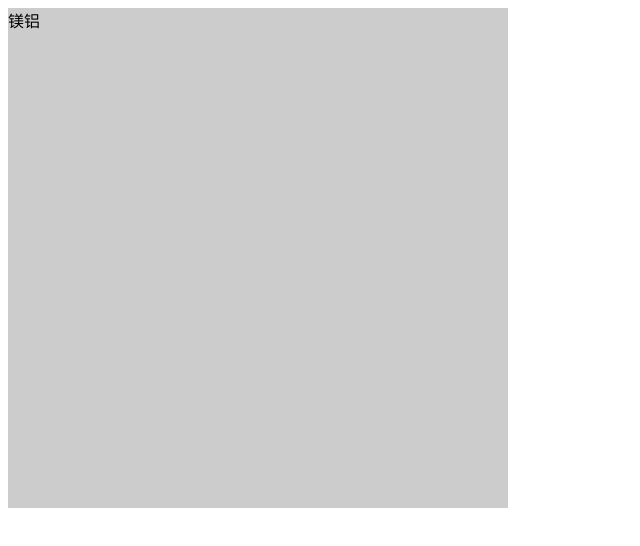
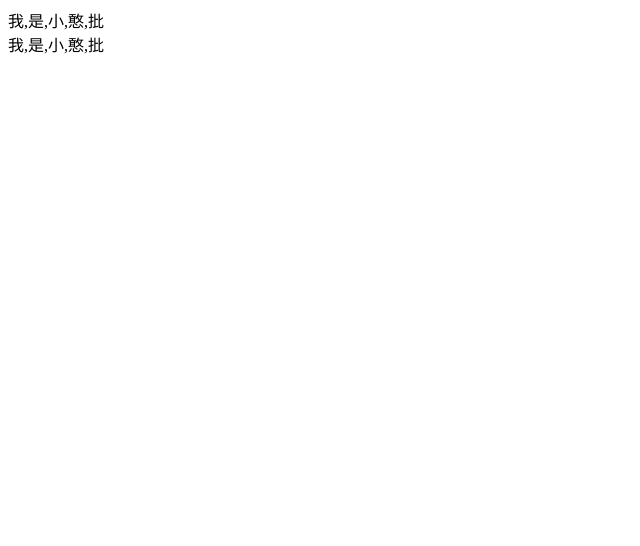
Before and after one commit to xuguojing-xgj/study-vue, a Vue app: page / in a window 1280 px wide. Shown: the top 546 px of the page, without its empty margins (0-640 px from the left). Built offline with nearby package versions, Linux system fonts and the light colour scheme.

Commit message:
v-text v-html

```diff
--- a/src/App.vue
+++ b/src/App.vue
@@ -1,17 +1,15 @@
 <template>
-    <div class="app">
-        {{ message ? '靓仔' : '镁铝'}}
+    <div>
+        <div  v-text="message"></div>
+        <div  v-html="message1"></div>
+        <!-- {{ message.split(',').map(x => `&${x}`) }} -->
     </div>
 </template>
 
 <script setup lang="ts" >
-const message: number = 0
+const message: string = '我,是,小,憨,批'
+const message1: string = '<div>我,是,小,憨,批</div>'
 </script>
 
 <style scoped>
-.app {
-    background-color: #ccc;
-    width: 500px;
-    height: 500px;
-}
 </style>
```
